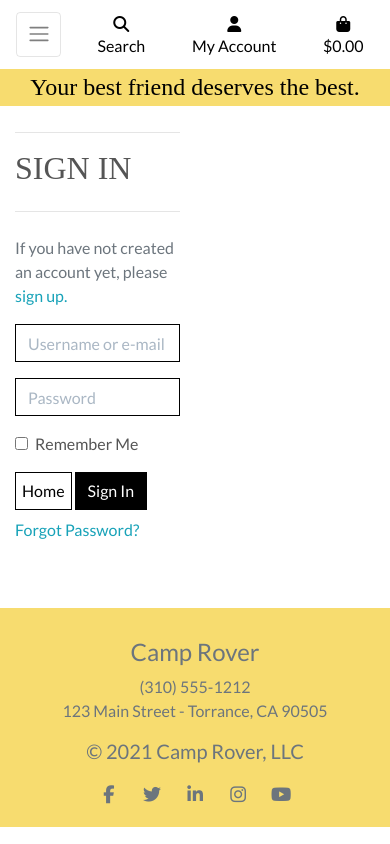
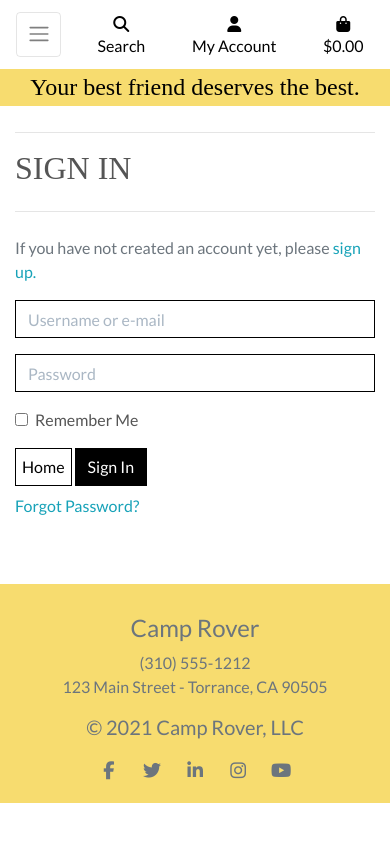
Before and after one commit to katyacano/milestone-project-4, a Django app: page /accounts/login/ in a window 390 px wide. Run offline with Django 3.2, Linux system fonts and the light colour scheme; parts of the project's set-up code (start-up, migrations or seed data) failed here and were passed over; some libraries are stand-ins or nearby versions; some web fonts are replaced.

Commit message:
Refactored base.css and login/reg

```diff
--- a/static/css/base.css
+++ b/static/css/base.css
@@ -340,6 +340,8 @@ input[name='q']::placeholder {
     }
 }
 
+
+
 /* --- Product images ---*/
 .product-image {
     width: 500px;
--- a/templates/allauth/account/base.html
+++ b/templates/allauth/account/base.html
@@ -4,7 +4,7 @@
     <div class="container header-container">
         <div class="overlay"></div>
         <div class="row">
-            <div class="col-6">
+            <div class="col-12 col-md-6">
                 <div class="allauth-form-inner-content">
                     {% block inner_content %}
                     {% endblock %}
```
